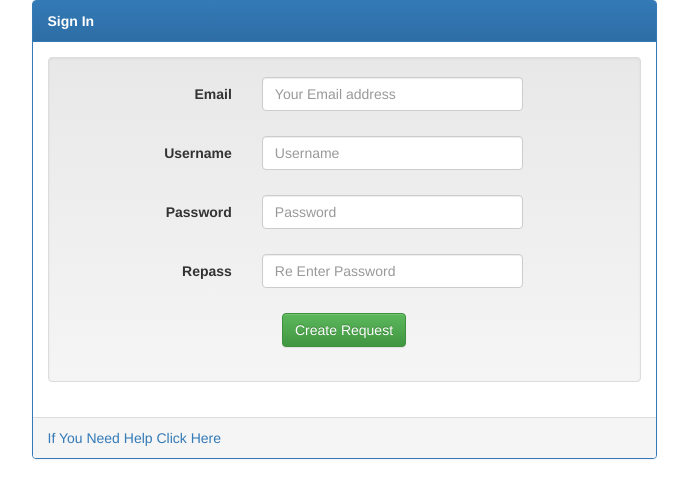
After one commit to sreejakailas/workshop, a Django app: template register/templates/login.html in a window 1280 px wide. The commit adds this page. Shown: the top 498 px of the page, without its empty margins (296-984 px from the left). Run offline with Django 3.2, Linux system fonts and the light colour scheme; the template is opened without the code that fills it: values that come from a table or form of the project are taken from there, others are empty; some libraries are stand-ins or nearby versions.

Commit message:
2nd commit

```diff
--- a/mysite/settings.py
+++ b/mysite/settings.py
@@ -127,3 +127,5 @@
 STATIC_URL = '/static/'
 STATICFILES_DIRS = (MEDIA_ROOT,)
 STATIC_ROOT = os.path.join(BASE_DIR, "static")
+LOGIN_REDIRECT_URL = 'Home'
+AUTH_USER_MODEL = "register.User"
--- a/mysite/url.py
+++ b/mysite/url.py
@@ -18,9 +18,15 @@
 from register.views import Home
 from register import urls as reg_urls
 from django.conf.urls import include, url
+from django.contrib.auth import views as auth_views
+from mysite.views import anonymous_required
 
 urlpatterns = [
     url(r'^$', Home.as_view(), name='home'),
     url(r'^register/', include(reg_urls)),
-    url(r'^admin/', include(admin.site.urls))
+    url(r'^admin/', include(admin.site.urls)),
+    url(r'^user/login/$',
+        anonymous_required(auth_views.login),
+        {'template_name': 'login.html'},
+        name='login')
 ]
--- a/register/templates/index.html
+++ b/register/templates/index.html
@@ -46,7 +46,7 @@
                     <a href="#" class="dropdown-toggle" data-toggle="dropdown" role="button" aria-haspopup="true" aria-expanded="false"><span class="caret"></span></a>
                     <ul class="dropdown-menu">
                         <li><a href="{% url 'register_user' %}">Sign up</a></li>
-                        <li><a href="#">Sign In</a></li>
+                        <li><a href="{% url 'login' %}">LogIn</a></li>
 
 
                     </ul>
--- /dev/null
+++ b/register/templates/login.html
@@ -0,0 +1,56 @@
+<!DOCTYPE html>
+{% load register_extras %}
+{%  load staticfiles %}
+<html lang="en">
+<head>
+    <meta charset="UTF-8">
+    <link rel="stylesheet" href="{%  static 'css/bootstrap.min.css' %}" integrity="sha384-1q8mTJOASx8j1Au+a5WDVnPi2lkFfwwEAa8hDDdjZlpLegxhjVME1fgjWPGmkzs7" crossorigin="anonymous"><!-- Optional theme -->
+<link rel="stylesheet" href="{%  static 'css/bootstrap-theme.min.css' %}" integrity="sha384-fLW2N01lMqjakBkx3l/M9EahuwpSfeNvV63J5ezn3uZzapT0u7EYsXMjQV+0En5r" crossorigin="anonymous"><!-- Latest compiled and minified JavaScript -->
+<script type="text/javascript" src="{%  static 'js/jquery-1.11.1.min.js' %}"></script>
+<script type="text/javascript" src="{%  static 'js/bootstrap.min.js' %}"></script>
+    <title>Title</title>
+</head>
+<body>
+<div class="row">
+<div class="col-md-6 col-md-offset-3">
+<div class="panel panel-primary">
+<div class="panel-heading" ><b>Sign In</b></div>
+<div class="panel-body">
+        <form class="form-horizontal well" id="registerForm" method="POST"
+          					enctype="multipart/form-data" action="#">
+          					<fieldset>
+          							{% csrf_token %} {% load tz %}
+          							{% for field in form.visible_fields %}
+          							<div id="div_{{ field.html_name }}"
+          									class="form-group{% if field.errors %} has-error{% endif%}">
+          									<label class="col-sm-4 control-label" for="{{ field.id_for_label }}">
+          											{{ field.label }}
+          									</label>
+          						<div class="col-md-6 cnt-inpt">
+          							{{ field|addcss:"form-control" }}
+          							<div class="text-muted pull-right">
+          													<small>{{ field.help_text }}</small>
+          											</div> <!-- form-group -->
+          											<span class="help-block">
+          													{% for error in field.errors %} {{error }} {% endfor %}
+          											</span> <!-- help-block -->
+          									</div> <!-- col-sm-4 -->
+          					</div>
+          					{% endfor %}
+          							{% for hidden in user_form.hidden_fields %} {{ hidden }} {% endfor %}
+
+          						<div class="form-group" style="text-align:center">
+          											 <a href="#tf-courses">
+														 <button type="submit" data-loading-text="Creating request..."
+																 class="btn btn-success solution_buttons">Create Request <i class="fa fa-angle-double-right"></i> </button></a>
+          							 </div> <!-- form-group -->
+          					 </fieldset>
+          				 </form>
+</div>
+<div class="panel-footer"><a href="http://www.google.co.in">If You Need Help Click Here</a></div>
+</div>
+</div>
+<div class="col-md-6"></div>
+</div>
+</body>
+</html>
--- a/register/urls.py
+++ b/register/urls.py
@@ -7,6 +7,7 @@
 from django.contrib.auth.decorators import login_required
 urlpatterns = [
     url(r'^$', UserRegistrationView.as_view(), name='register_user'),
+    url(r'^user/$', UserRegistrationView.as_view(), name='login'),
     url(r'^user/success/', TemplateView.as_view(template_name='page.html'),
         name='page')
 ]
--- a/register/views.py
+++ b/register/views.py
@@ -13,7 +13,7 @@
     template_name = "register_user.html"
     authenticated_redirect_url = reverse_lazy(u"home")
     form_class = UserRegistrationForm
-    success_url = '/register/user/success/'
+    success_url = 'user/success/'
 
     def form_valid(self, form):
         form.save()
```
Also changed, not shown: mysite/views.py (added, +19 -0 lines), 5 other files.
